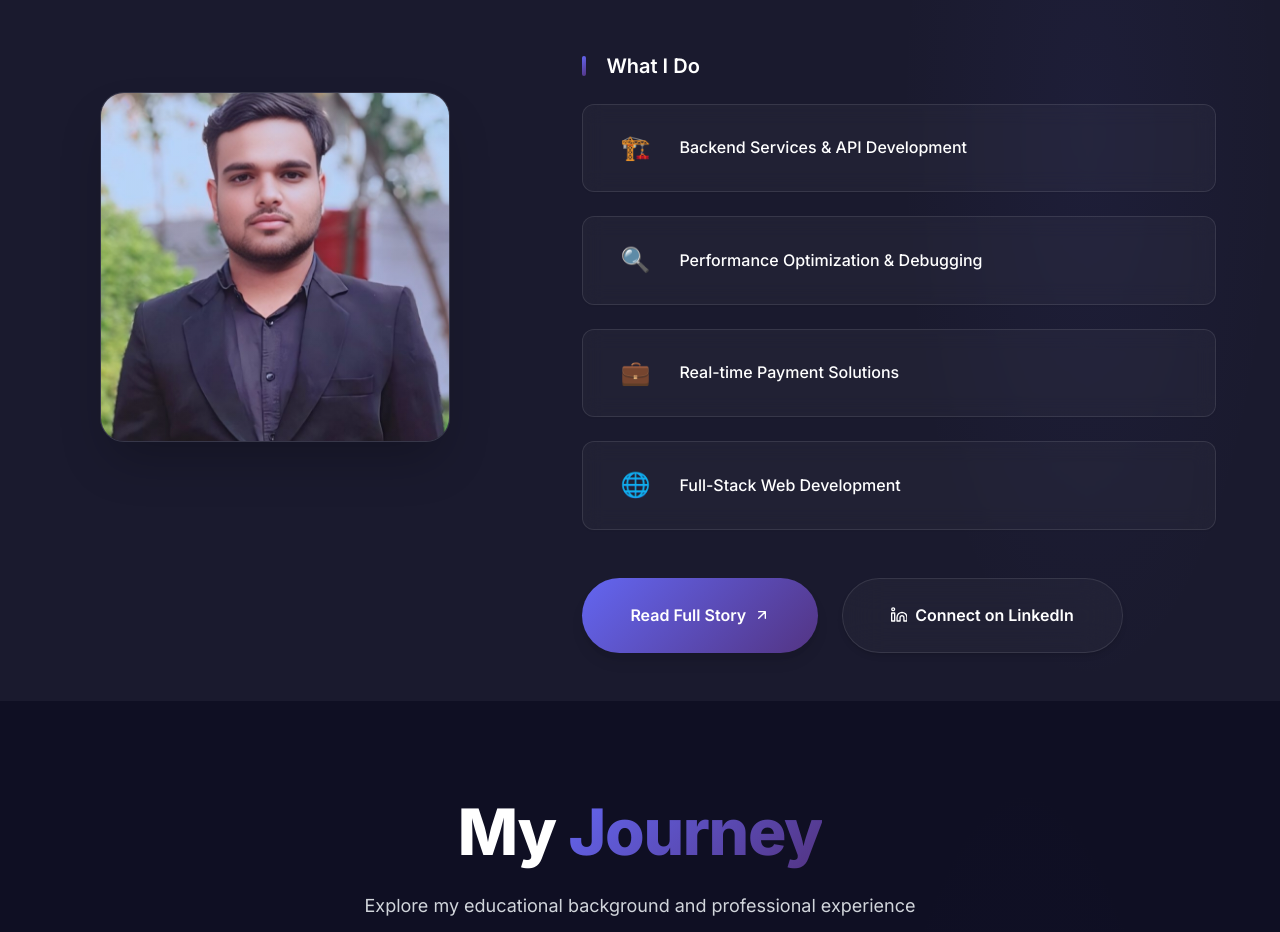
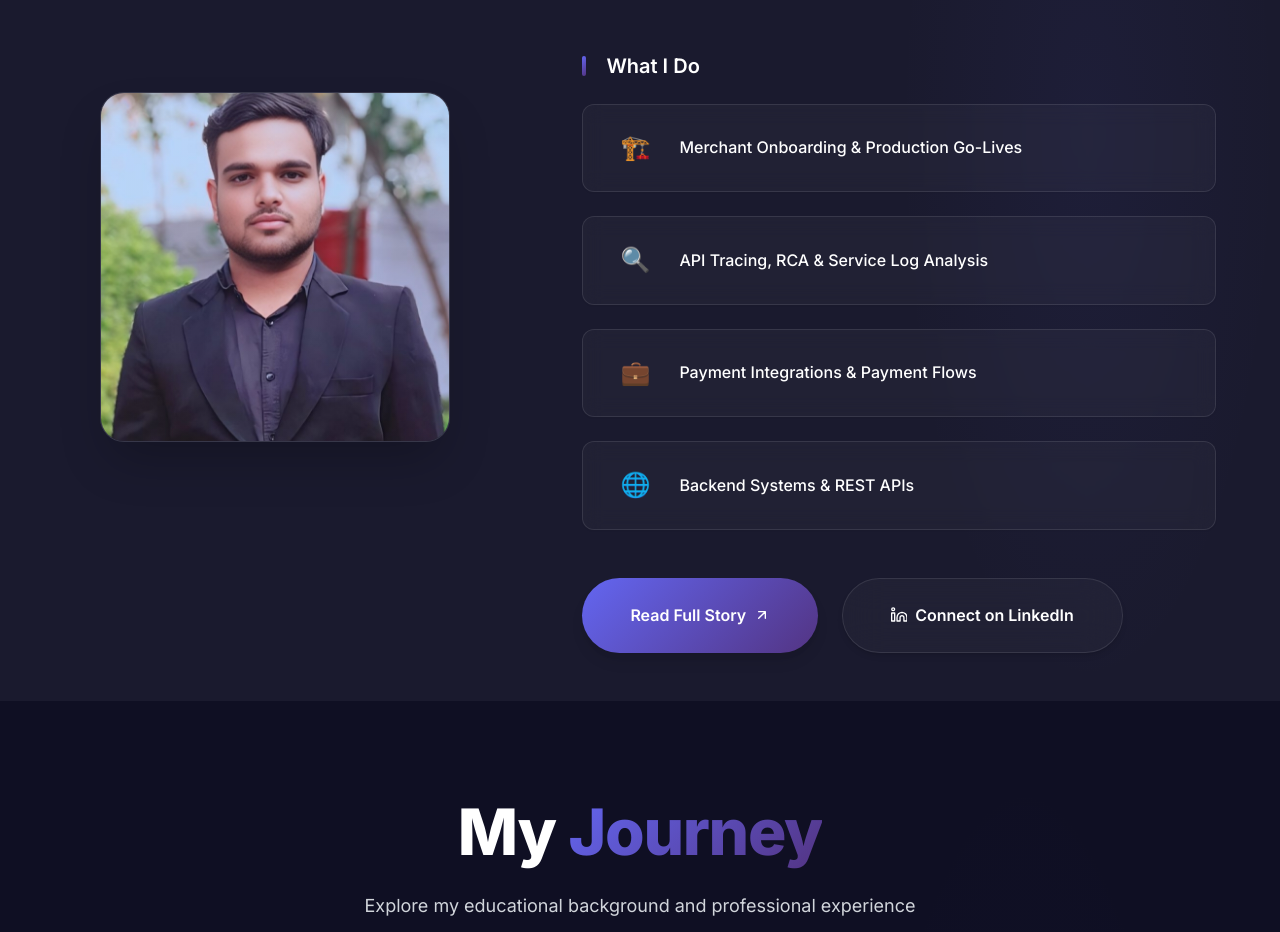
Before and after one commit to mrrayyan2005/MyPortfolio, a React (Create React App) app: page / in a window 1280 px wide. Shown: the part 1444-2376 px from the top of the page. Built offline with nearby package versions, Linux system fonts and the light colour scheme.

Commit message:
Update AboutSection.js

```diff
--- a/src/sections/AboutSection.js
+++ b/src/sections/AboutSection.js
@@ -7,7 +7,7 @@ import { motion } from "framer-motion";
 import { animations } from "../components/animations.js";
 
 const AboutSection = () => {
-    const { about, longAbout, socialLinks } = aboutData;
+    const { about, socialLinks } = aboutData;
 
 
     return (
@@ -47,19 +47,19 @@ const AboutSection = () => {
                                 <div className={styles.highlightsList}>
                                     <div className={styles.highlight}>
                                         <span className={styles.highlightIcon}>🏗️</span>
-                                        <span>Backend Services & API Development</span>
+                                        <span>Merchant Onboarding & Production Go-Lives</span>
                                     </div>
                                     <div className={styles.highlight}>
                                         <span className={styles.highlightIcon}>🔍</span>
-                                        <span>Performance Optimization & Debugging</span>
+                                        <span>API Tracing, RCA & Service Log Analysis</span>
                                     </div>
                                     <div className={styles.highlight}>
                                         <span className={styles.highlightIcon}>💼</span>
-                                        <span>Real-time Payment Solutions</span>
+                                        <span>Payment Integrations & Payment Flows</span>
                                     </div>
                                     <div className={styles.highlight}>
                                         <span className={styles.highlightIcon}>🌐</span>
-                                        <span>Full-Stack Web Development</span>
+                                        <span>Backend Systems & REST APIs</span>
                                     </div>
                                 </div>
                             </motion.div>
```
